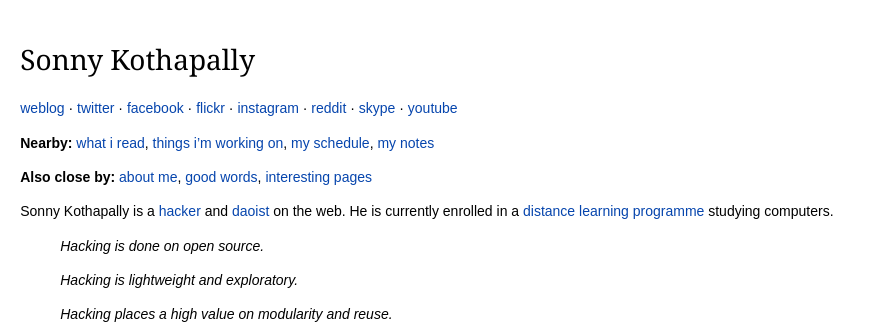
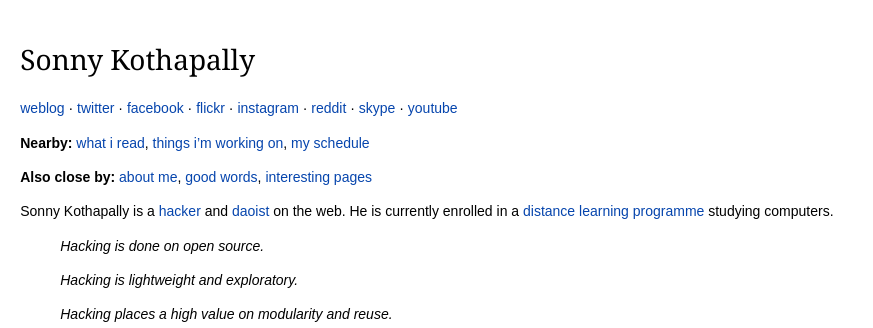
Before and after one commit to sonnyksimon/www.sonnyksimon.com, a Jekyll site: the page built from index.md, in a window 1280 px wide. Shown: the top 328 px of the page, without its empty margins (0-873 px from the left). Built offline with Jekyll 4.4.1, drawn with Linux system fonts in a browser that asks for light colours.

Commit message:
index.md: remove notes

```diff
--- a/index.md
+++ b/index.md
@@ -14,7 +14,7 @@ site_name: sonnyksimon
 [weblog](/weblog/) &middot; [twitter](http://twitter.com/sonnyksimon) &middot; [facebook](http://facebook.com/sonny.kothapally) &middot; [flickr](http://flickr.com/sonnyksimon) &middot; [instagram](http://instagram.com/sonnyksimon) &middot; [reddit](http://reddit.com/u/sonnyksimon) &middot; [skype](skype:sonnyksimon?userinfo) &middot; [youtube](http://youtube.com/sonnyksimon)
 
 
-**Nearby:** [what i read](/reading), [things i'm working on](/hacks), [my schedule](http://calendar.google.com/calendar/embed?src=sonnyksimon@gmail.com), [my notes](http://workflowy.com/s/my-public-notes/ba4BWUGg7hyvaMOC)
+**Nearby:** [what i read](/reading), [things i'm working on](/hacks), [my schedule](http://calendar.google.com/calendar/embed?src=sonnyksimon@gmail.com)
 
 **Also close by:** [about me](/about), [good words](/about#quotes), [interesting pages](/interesting-pages)
 
```
